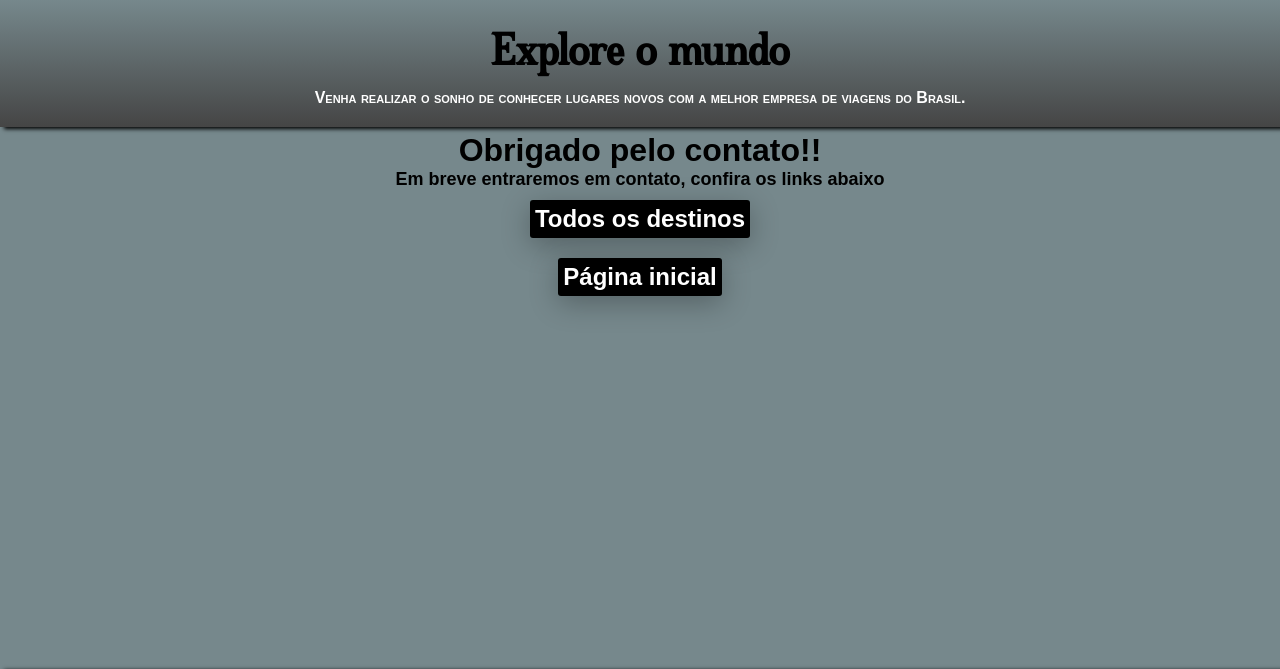
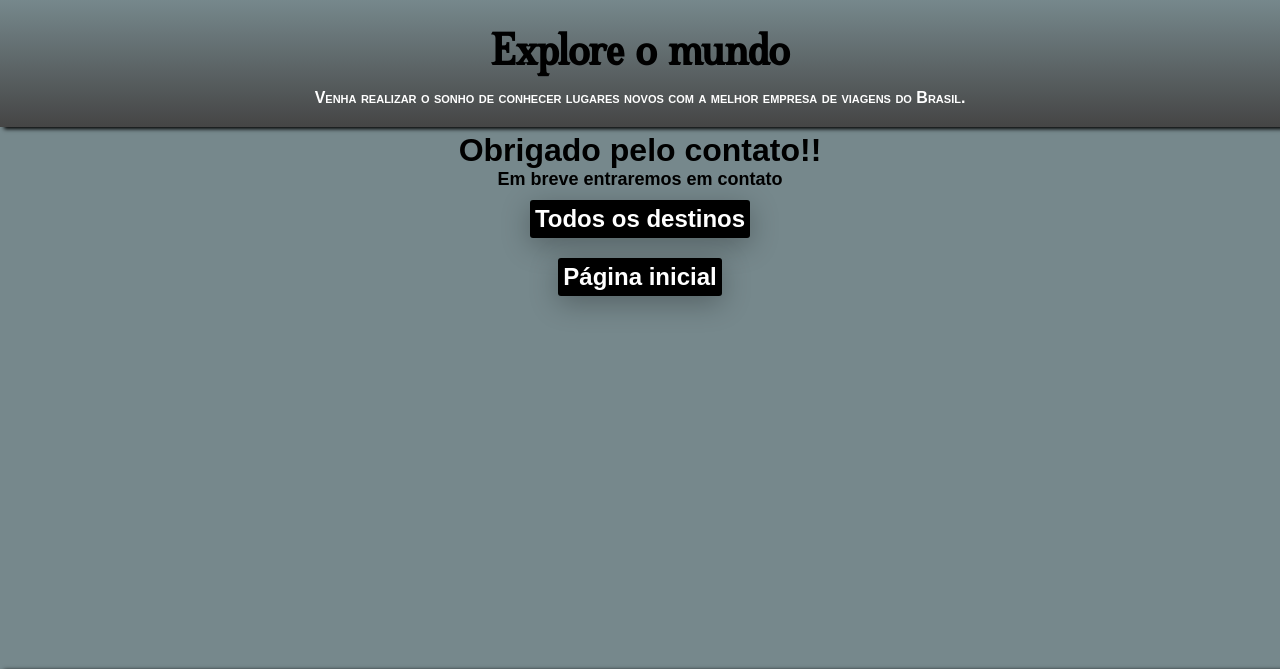
Before and after one commit to MuriloStuart/desafio-agencia-viagens, a plain HTML site: page obrigado.html in a window 1280 px wide. Shown: the top 669 px of the page. Drawn offline with Linux system fonts and the light colour scheme.

Commit message:
Update obrigado.html

```diff
--- a/obrigado.html
+++ b/obrigado.html
@@ -17,7 +17,7 @@
 
     <div class="main">
         <h1 class="text"> Obrigado pelo contato!!</h1>
-        <p class ="paragrafo">Em breve entraremos em contato, confira os links abaixo</p>
+        <p class ="paragrafo">Em breve entraremos em contato</p>
         <a href="destinos.html" class="link">Todos os destinos</a>
         <a href="index.html" class="link">Página inicial</a>
     </div>
```
